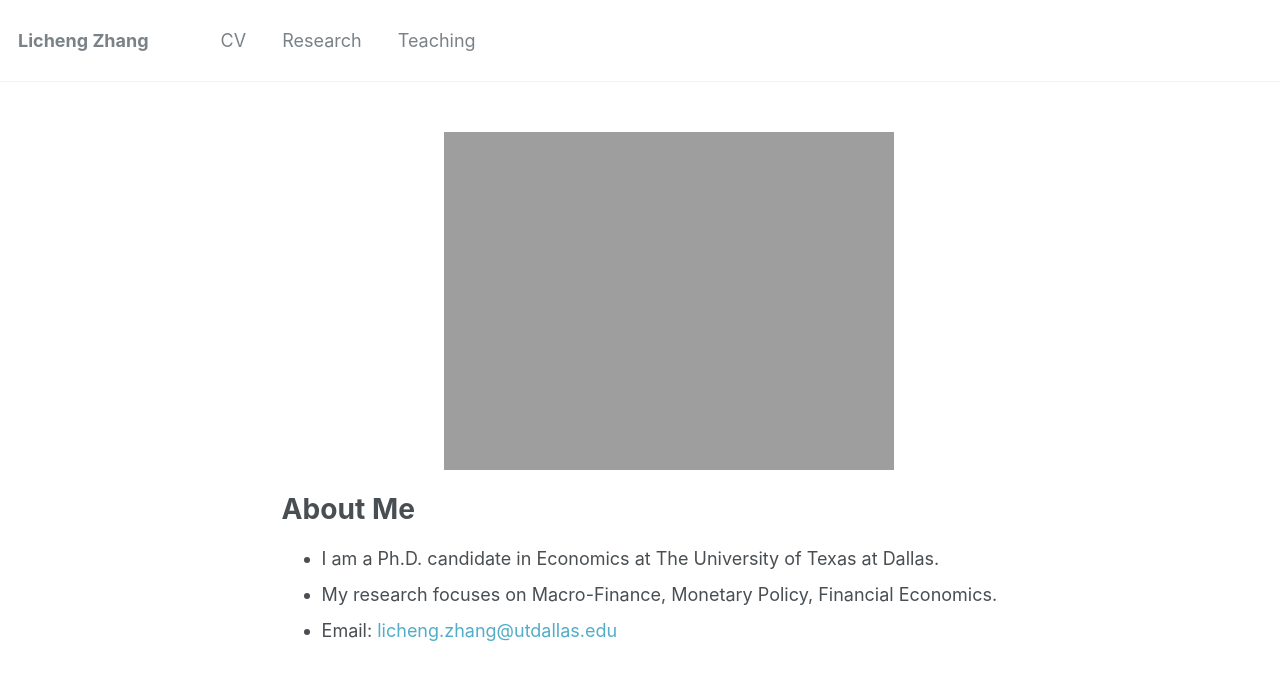
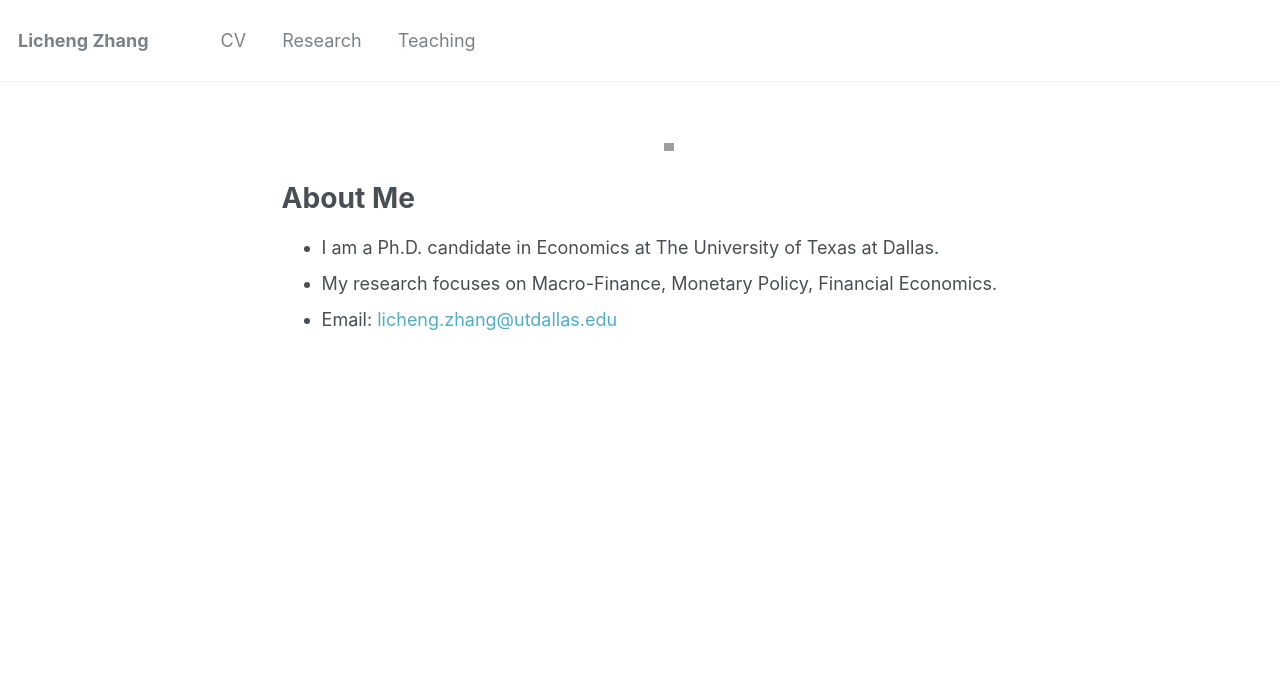
Before and after one commit to lichengzh/lichengzh.github.io, a Jekyll site: the page built from _pages/about.md, in a window 1280 px wide. Shown: the top 680 px of the page. Built offline with Jekyll 4.4.1, drawn with Linux system fonts in a browser that asks for light colours.

Commit message:
Update about.md

```diff
--- a/_pages/about.md
+++ b/_pages/about.md
@@ -9,7 +9,7 @@ redirect_from:
 ---
 
 <p align="center">
-  <img src="https://lichengzh.github.io/files/IMG_0352.JPG?raw=true" alt="Photo" style="width: 450px;"/>
+  <img src="https://lichengzh.github.io/files/IMG_0352.JPG?raw=true" alt="Photo" style="width: 10px;"/>
 </p>
 
 # About Me
```
